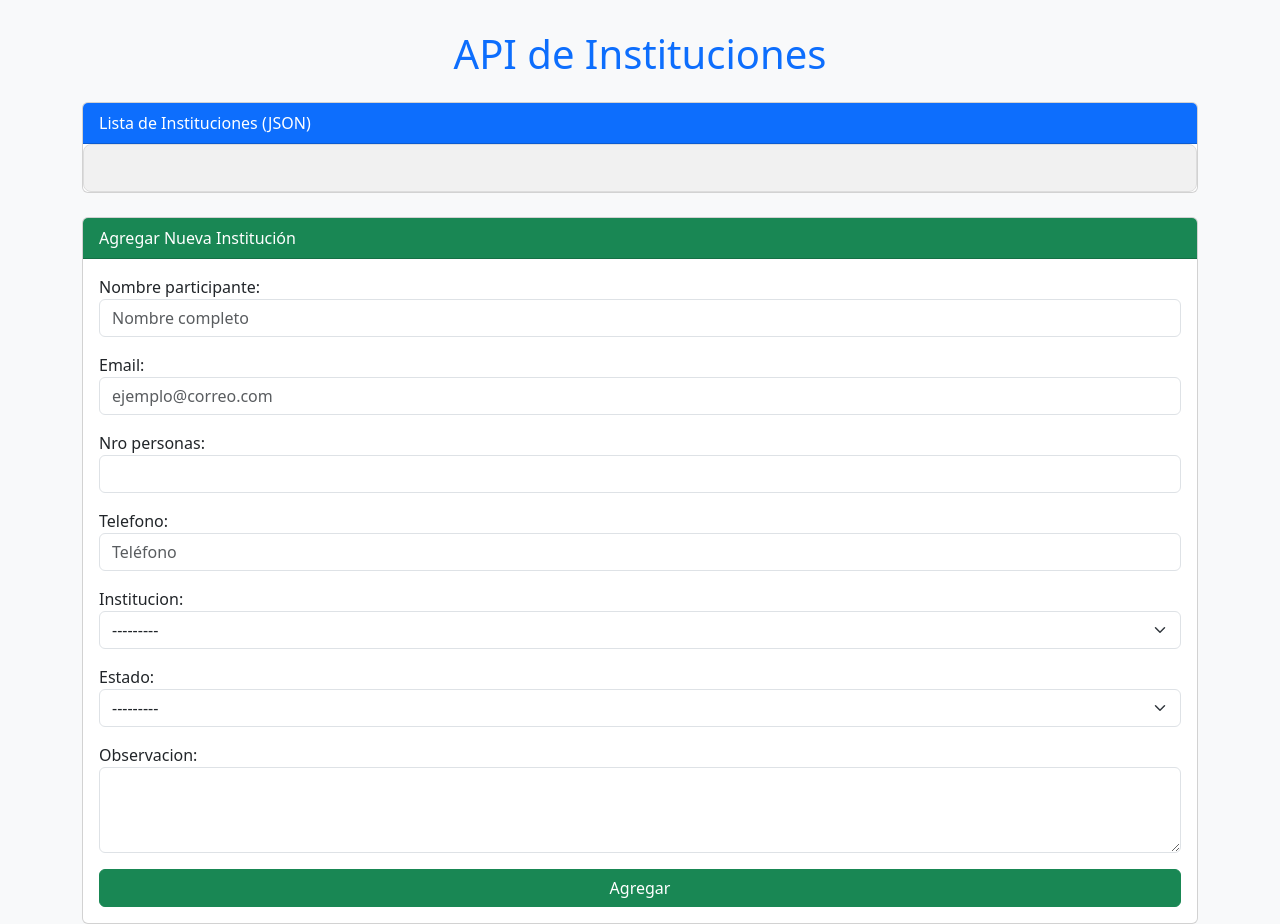
After one commit to matias-munoz1/munoz_matias_FINAL, a Django app: page /seminario/seminario/api/inscritos/ in a window 1280 px wide. The commit adds this page. Run offline with Django 5.2, Linux system fonts and the light colour scheme; data that the repository does not hold is empty.

Commit message:
Ultimos cambios

```diff
--- a/app_seminario/forms.py
+++ b/app_seminario/forms.py
@@ -1,17 +1,5 @@
 from django import forms
 from .models import Inscrito, Institucion
-
-
-class InscritoForm(forms.ModelForm):
-    class Meta:
-        model = Inscrito
-        fields = ['nombre_participante', 'email', 'nro_personas', 'telefono', 'institucion', 'estado', 'observacion']
-
-    def clean_nombre_participante(self):
-        nombre = self.cleaned_data['nombre_participante']
-        if len(nombre) > 100:
-            raise forms.ValidationError("El nombre del participante no puede superar los 100 caracteres.")
-        return nombre
 
 class InstitucionForm(forms.ModelForm):
     class Meta:
@@ -28,16 +16,14 @@ class InscritoForm(forms.ModelForm):
             'telefono',
             'institucion',
             'estado',
-            'observacion'
+            'observacion',
         ]
-
-
         widgets = {
             'nombre_participante': forms.TextInput(attrs={'class': 'form-control', 'placeholder': 'Nombre completo'}),
             'email': forms.EmailInput(attrs={'class': 'form-control', 'placeholder': 'ejemplo@correo.com'}),
-            'nro_personas': forms.NumberInput(attrs={'class': 'form-control', 'min': '1', 'max': '30'}),
-            'telefono': forms.TextInput(attrs={'class': 'form-control', 'placeholder': 'Teléfono de contacto'}),
+            'nro_personas': forms.NumberInput(attrs={'class': 'form-control'}),
+            'telefono': forms.TextInput(attrs={'class': 'form-control', 'placeholder': 'Teléfono'}),
             'institucion': forms.Select(attrs={'class': 'form-select'}),
             'estado': forms.Select(attrs={'class': 'form-select'}),
-            'observacion': forms.Textarea(attrs={'class': 'form-control', 'rows': 3, 'placeholder': 'Observaciones adicionales (opcional)'}),
+            'observacion': forms.Textarea(attrs={'class': 'form-control', 'rows': 3}),
         }
--- /dev/null
+++ b/app_seminario/templates/api_list.html
@@ -0,0 +1,80 @@
+<!DOCTYPE html>
+<html lang="es">
+<head>
+    <meta charset="UTF-8">
+    <meta name="viewport" content="width=device-width, initial-scale=1.0">
+    <title>API de Instituciones</title>
+
+    <link
+        href="https://cdn.jsdelivr.net/npm/bootstrap@5.3.0/dist/css/bootstrap.min.css"
+        rel="stylesheet"
+    >
+    <style>
+        body {
+            background-color: #f8f9fa;
+        }
+        .container {
+            margin-top: 30px;
+        }
+        .json-container {
+            background: #f1f1f1;
+            border: 1px solid #ddd;
+            padding: 15px;
+            border-radius: 8px;
+            overflow-x: auto;
+        }
+        pre {
+            white-space: pre-wrap;
+            word-wrap: break-word;
+        }
+    </style>
+</head>
+<body>
+    <div class="container">
+        <h1 class="text-center text-primary mb-4">API de Instituciones</h1>
+
+
+        <div class="card mb-4">
+            <div class="card-header bg-primary text-white">
+                Lista de Instituciones (JSON)
+            </div>
+            <div class="card-body json-container">
+                <pre>{{ instituciones|safe }}</pre>
+            </div>
+        </div>
+
+
+        <div class="card">
+            <div class="card-header bg-success text-white">
+                Agregar Nueva Institución
+            </div>
+            <div class="card-body">
+                <form method="POST">
+                    {% csrf_token %}
+                    <div class="mb-3">
+                        {{ form.as_p }}
+                    </div>
+                    <button type="submit" class="btn btn-success w-100">Agregar</button>
+                </form>
+
+
+                {% if message %}
+                    <div class="alert alert-success mt-3" role="alert">
+                        {{ message }}
+                    </div>
+                {% endif %}
+                {% if errors %}
+                    <div class="alert alert-danger mt-3" role="alert">
+                        Errores: {{ errors }}
+                    </div>
+                {% endif %}
+            </div>
+        </div>
+    </div>
+
+
+    <script
+        src="https://cdn.jsdelivr.net/npm/bootstrap@5.3.0/dist/js/bootstrap.bundle.min.js">
+    </script>
+</body>
+</html>
--- a/app_seminario/templates/index.html
+++ b/app_seminario/templates/index.html
@@ -12,5 +12,11 @@
         <a href="{% url 'inscrito_list' %}" class="btn btn-primary btn-lg px-4 gap-3">Gestionar Inscritos</a>
         <a href="{% url 'instituciones_list' %}" class="btn btn-secondary btn-lg px-4">Gestionar Instituciones</a>
     </div>
+
+    <div class="d-grid gap-2 d-sm-flex justify-content-sm-center mt-4">
+        <a href="{% url 'api-inscritos' %}" class="btn btn-info btn-lg px-4">Ver API de Inscritos</a>
+        <a href="{% url 'api-instituciones' %}" class="btn btn-warning btn-lg px-4">Ver API de Instituciones</a>
+    </div>
+
 </div>
 {% endblock content %}
--- a/app_seminario/urls.py
+++ b/app_seminario/urls.py
@@ -1,23 +1,28 @@
 from django.urls import path
-from .views import (
-    InscritoListView, InscritoCreateView, InscritoUpdateView, InscritoDeleteView,
-    instituciones_list, institucion_detail,
-    InscritoListAPI, InscritoDetailAPI,
-    institucion_list_api, institucion_detail_api
+from app_seminario.views import (
+    index,
+    InscritoListView,
+    InscritoCreateView,
+    InscritoUpdateView,
+    InscritoDeleteView,
+    InstitucionListAPI,
+    instituciones_list,
+    institucion_detail,
+    autor_data,
+    custom_api_view,
+    InscritoListAPI,
 )
 
+
 urlpatterns = [
-    # Web
     path('inscritos/', InscritoListView.as_view(), name='inscrito_list'),
     path('inscritos/nuevo/', InscritoCreateView.as_view(), name='inscrito_create'),
     path('inscritos/<int:pk>/editar/', InscritoUpdateView.as_view(), name='inscrito_update'),
     path('inscritos/<int:pk>/eliminar/', InscritoDeleteView.as_view(), name='inscrito_delete'),
     path('instituciones/', instituciones_list, name='instituciones_list'),
     path('instituciones/<int:pk>/', institucion_detail, name='institucion_detail'),
-
-    # API
-    path('api/inscritos/', InscritoListAPI.as_view(), name='api_inscritos_list'),
-    path('api/inscritos/<int:pk>/', InscritoDetailAPI.as_view(), name='api_inscritos_detail'),
-    path('api/instituciones/', institucion_list_api, name='api_instituciones_list'),
-    path('api/instituciones/<int:pk>/', institucion_detail_api, name='api_institucion_detail'),
+    path('seminario/api/inscritos/', InscritoListAPI.as_view(), name='api-inscritos'),
+    path('api/autor/', autor_data, name='api-autor'),
+    path('api/', custom_api_view, name='custom-api'),
+    path('seminario/api/instituciones/', InstitucionListAPI.as_view(), name='api-instituciones'),
 ]
--- a/app_seminario/views.py
+++ b/app_seminario/views.py
@@ -8,14 +8,24 @@ from rest_framework import generics
 from rest_framework.decorators import api_view
 from rest_framework.response import Response
 from .serializers import InscritoSerializer, InstitucionSerializer, AutorSerializer
+from rest_framework.views import APIView
+from rest_framework.renderers import TemplateHTMLRenderer
+from rest_framework.decorators import api_view, renderer_classes
+from rest_framework.renderers import JSONRenderer
 
 def index(request):
-   return render(request, 'index.html')
+    return render(request, 'index.html')
+
+
+def custom_api_view(request):
+    return JsonResponse({"message": "Esta es la API REST del Seminario"})
+
 
 class InscritoListView(ListView):
     model = Inscrito
     template_name = 'inscritos/inscritos_list.html'
     context_object_name = 'inscritos'
+
 
 class InscritoCreateView(CreateView):
     model = Inscrito
@@ -23,20 +33,24 @@ class InscritoCreateView(CreateView):
     template_name = 'inscritos/inscritos_form.html'
     success_url = reverse_lazy('inscrito_list')
 
+
 class InscritoUpdateView(UpdateView):
     model = Inscrito
     form_class = InscritoForm
     template_name = 'inscritos/inscritos_form.html'
     success_url = reverse_lazy('inscrito_list')
 
+
 class InscritoDeleteView(DeleteView):
     model = Inscrito
     template_name = 'inscritos/inscritos_confirm_delete.html'
     success_url = reverse_lazy('inscrito_list')
 
+
 def instituciones_list(request):
     instituciones = Institucion.objects.all()
     return render(request, 'instituciones/instituciones_list.html', {'instituciones': instituciones})
+
 
 def institucion_detail(request, pk):
     institucion = get_object_or_404(Institucion, pk=pk)
@@ -52,22 +66,67 @@ def autor_data(request):
     serializer = AutorSerializer(data)
     return Response(serializer.data)
 
-class InscritoListAPI(generics.ListCreateAPIView):
-    queryset = Inscrito.objects.all()
-    serializer_class = InscritoSerializer
+
+class InscritoListAPI(APIView):
+    """
+    API que lista y permite crear inscritos.
+    """
+    renderer_classes = [TemplateHTMLRenderer]
+    template_name = 'api_list.html'
+
+    def get(self, request):
+        inscritos = Inscrito.objects.all()
+        serializer = InscritoSerializer(inscritos, many=True)
+        form = InscritoForm()
+        return Response({'inscritos': serializer.data, 'form': form})
+
+    def post(self, request):
+        form = InscritoForm(request.POST)
+        if form.is_valid():
+            form.save()
+            return self.get(request)
+        inscritos = Inscrito.objects.all()
+        serializer = InscritoSerializer(inscritos, many=True)
+        return Response({'inscritos': serializer.data, 'form': form}, status=400)
+
 
 class InscritoDetailAPI(generics.RetrieveUpdateDestroyAPIView):
     queryset = Inscrito.objects.all()
     serializer_class = InscritoSerializer
 
-@api_view(['GET'])
+
+
+class InstitucionListAPI(APIView):
+    renderer_classes = [TemplateHTMLRenderer, JSONRenderer]
+    template_name = 'api_list.html'
+
+    def get(self, request):
+        instituciones = Institucion.objects.all()
+        serializer = InstitucionSerializer(instituciones, many=True)
+        form = InstitucionForm()
+        return Response({'instituciones': serializer.data, 'form': form})
+
+    def post(self, request):
+        form = InstitucionForm(request.POST)
+        if form.is_valid():
+            form.save()
+            instituciones = Institucion.objects.all()
+            serializer = InstitucionSerializer(instituciones, many=True)
+            return Response({'instituciones': serializer.data, 'form': form, 'message': 'Institución creada exitosamente'})
+        instituciones = Institucion.objects.all()
+        serializer = InstitucionSerializer(instituciones, many=True)
+        return Response({'instituciones': serializer.data, 'form': form, 'errors': form.errors})
+
+@api_view(['GET', 'POST'])
 def institucion_list_api(request):
-    instituciones = Institucion.objects.all()
-    serializer = InstitucionSerializer(instituciones, many=True)
-    return Response(serializer.data)
+    if request.method == 'GET':
+        instituciones = Institucion.objects.all()
+        serializer = InstitucionSerializer(instituciones, many=True)
+        return Response({'instituciones': serializer.data})
 
-@api_view(['GET'])
-def institucion_detail_api(request, pk):
-    institucion = get_object_or_404(Institucion, pk=pk)
-    serializer = InstitucionSerializer(institucion)
-    return Response(serializer.data)
+    elif request.method == 'POST':
+        serializer = InstitucionSerializer(data=request.data)
+        if serializer.is_valid():
+            serializer.save()
+            return Response({'message': 'Institución creada exitosamente!', 'institucion': serializer.data})
+        return Response(serializer.errors, status=400)
--- a/manage.py
+++ b/manage.py
@@ -1,4 +1,4 @@
-#!/usr/bin/env python
+
 """Django's command-line utility for administrative tasks."""
 import os
 import sys
@@ -11,7 +11,7 @@ def main():
         from django.core.management import execute_from_command_line
         execute_from_command_line(sys.argv)
 
-        # Ejecutar el script de población al iniciar el servidor
+
         if "runserver" in sys.argv:
             from scripts.populate import run
             run()
--- a/munoz_matias_FINAL/urls.py
+++ b/munoz_matias_FINAL/urls.py
@@ -1,26 +1,9 @@
-"""
-URL configuration for munoz_matias_FINAL project.
-
-The `urlpatterns` list routes URLs to views. For more information please see:
-    https://docs.djangoproject.com/en/5.1/topics/http/urls/
-Examples:
-Function views
-    1. Add an import:  from my_app import views
-    2. Add a URL to urlpatterns:  path('', views.home, name='home')
-Class-based views
-    1. Add an import:  from other_app.views import Home
-    2. Add a URL to urlpatterns:  path('', Home.as_view(), name='home')
-Including another URLconf
-    1. Import the include() function: from django.urls import include, path
-    2. Add a URL to urlpatterns:  path('blog/', include('blog.urls'))
-"""
 from django.contrib import admin
 from django.urls import path, include
-from app_seminario.views import index, autor_data
+from app_seminario.views import index
 
 urlpatterns = [
     path('admin/', admin.site.urls),
     path('', index, name='index'),
     path('seminario/', include('app_seminario.urls')),
-    path('api/autor/', autor_data, name='autor_data')
 ]
```
Also changed, not shown: app_seminario/models.py (+7 -18 lines), app_seminario/populate.py (deleted, +0 -44 lines), app_seminario/serializers.py (+11 -4 lines), app_seminario/templates/custom_api.html (added, +12 -0 lines), app_seminario/templates/instituciones_list.html (added, +20 -0 lines), munoz_matias_FINAL/settings.py (+8 -1 lines), scripts/populate.py (deleted, +0 -42 lines), app_seminario/migrations/0001_initial.py, scripts/__init__.py (deleted), 1 other file.
